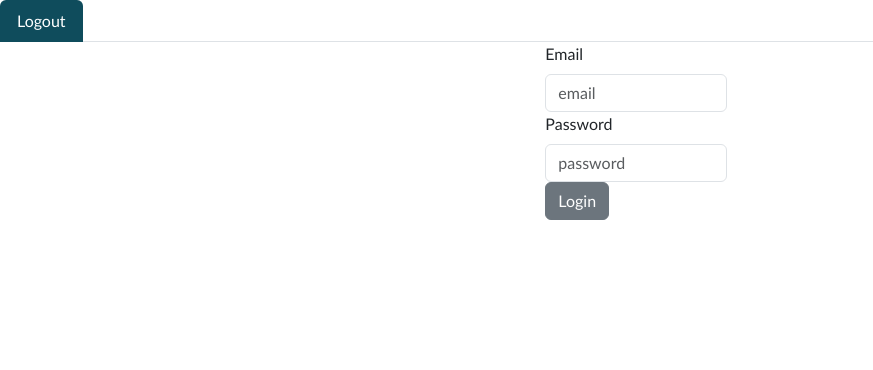
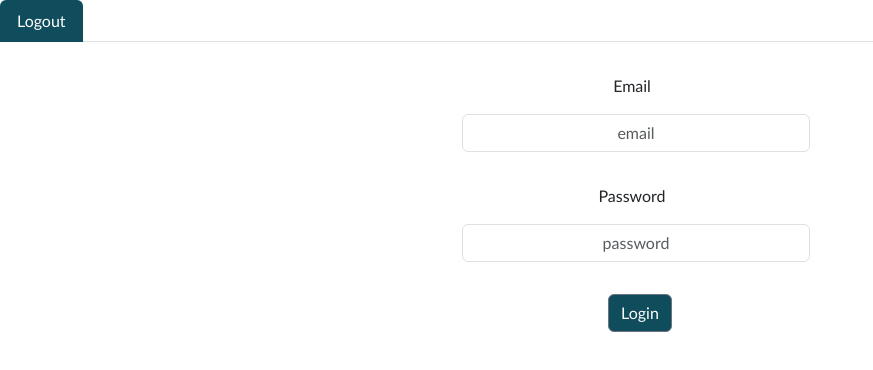
Before and after one commit to BCA-SDB-2022-Tickets-Team/tickets-system, a React (Create React App) app in the folder client/: page / in a window 1280 px wide. Shown: the top 370 px of the page, without its empty margins (0-873 px from the left). Built offline with nearby package versions, Linux system fonts and the light colour scheme.

Commit message:
Fixing login page styles

```diff
--- a/client/src/components/CU/createuser.jsx
+++ b/client/src/components/CU/createuser.jsx
@@ -248,8 +248,8 @@ function CreateUser() {
                     onChange={(e) => onChangeHndler(e, setPassword)}
                   />
                 </FormGroup>
-
-                {(role === 2 || asrMakingReq) ? (
+                {(role === 2 || asrMakingReq)
+                  ? (
                     <div className="d-flex p-5">
                       <Dropdown
                         toggle={toggle}
@@ -270,8 +270,8 @@ function CreateUser() {
                         </DropdownMenu>
                       </Dropdown>
                     </div>
-                ) : null}
-                <br /><br />
+                  )
+                  : (<br />)}
                 <FormGroup className="checkbox" check inline>
                   {(role === 2 || asrMakingReq) ? (
                     <>
--- a/client/src/components/Login/Login.css
+++ b/client/src/components/Login/Login.css
@@ -2,24 +2,22 @@
     font-family: 'Trebuchet MS', 'Lucida Sans Unicode', 'Lucida Grande', 'Lucida Sans', Arial, sans-serif;
 }
 
-/* div {
-    width: 60%;
-    margin: auto;
+#login-container {
     text-align: center;
-    vertical-align: center;
 }
 
-form {
-    display: flex;
-    flex-direction: column;
-    align-items: center;
+#login-container Label {
+    margin-top: 4vh;
+    text-align: center;
 }
 
-input {
-    margin: .5vw 0 2vw 0;
+#login-container Input {
+    margin-top: 1vh;
+    text-align: center;
 }
 
-button {
-    margin: 1vw 0 1vw 0;
-    width: 100px;
-} */
+#login-button {
+    margin-top: 4vh;
+    background-color: #0f4c5c;
+    color: #FFFFFF;
+}
--- a/client/src/components/Login/Login.jsx
+++ b/client/src/components/Login/Login.jsx
@@ -76,7 +76,7 @@ function Login() {
         }
     }
     return (
-<Container fluid className="login-container">
+        <Container id="login-container">
             <Row style={{ justifyContent: 'center' }}>
                 <Alert
                     isOpen={displayError}
@@ -87,8 +87,7 @@ function Login() {
                 </Alert>
             </Row>
             <Row className="loginRow" style={{ justifyContent: 'center' }}>
-<Col xs="2">
-
+                <Col xs="4">
                     <Form inline className="form"
                         onSubmit={handleSubmit}>
                         <FormGroup className="mb-2 me-sm-2 mb-sm-0">
@@ -123,7 +122,7 @@ function Login() {
                                 onChange={e => setPassword(e.target.value)}
                             />
                         </FormGroup>
-             <Button className= "loginbutton" type='submit' xs="3">
+                        <Button id="login-button" type='submit' xs="3">
                             Login
                         </Button>
                     </Form>
```
Also changed, not shown: client/src/components/CU/Edituser.jsx (+6 -6 lines). Lines whose indentation alone changed are shown as unchanged.
